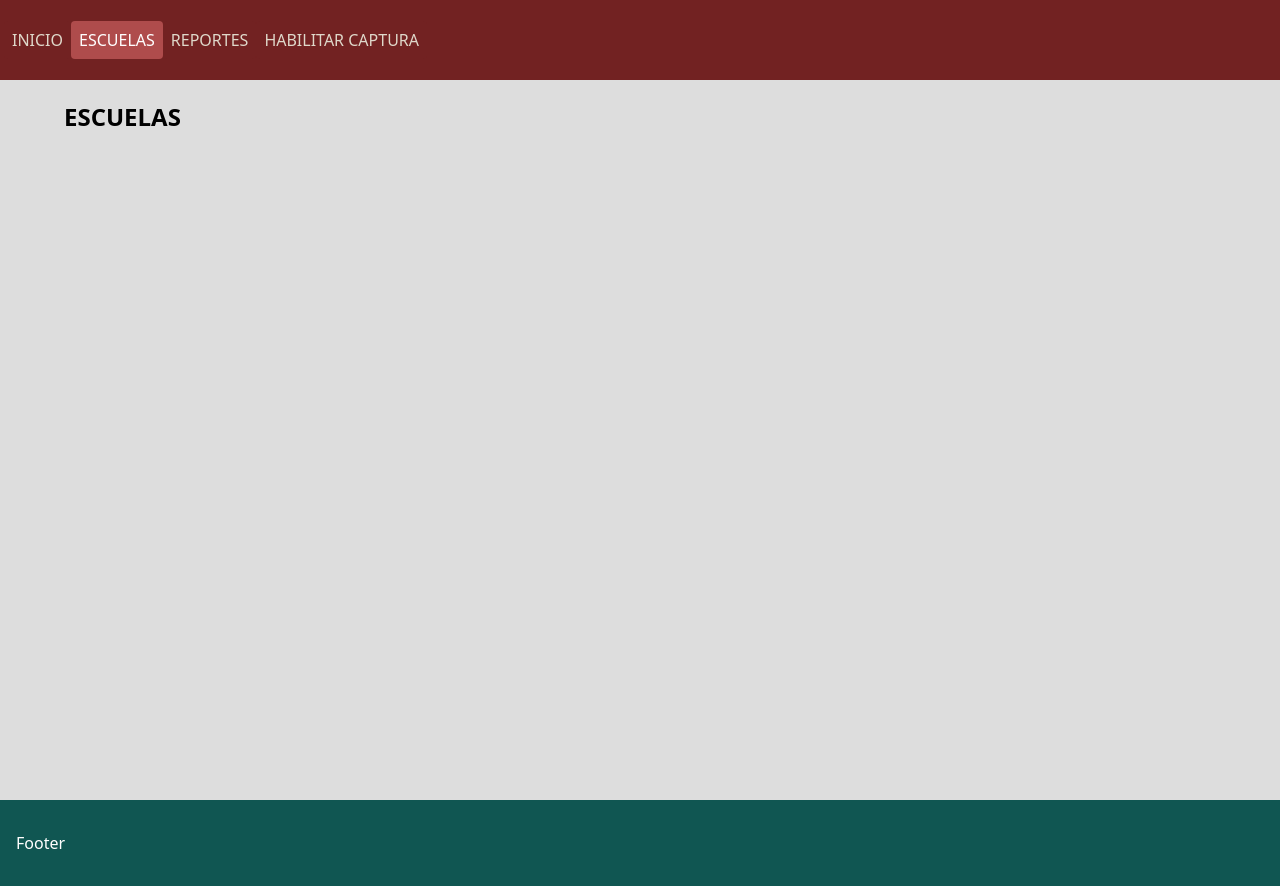
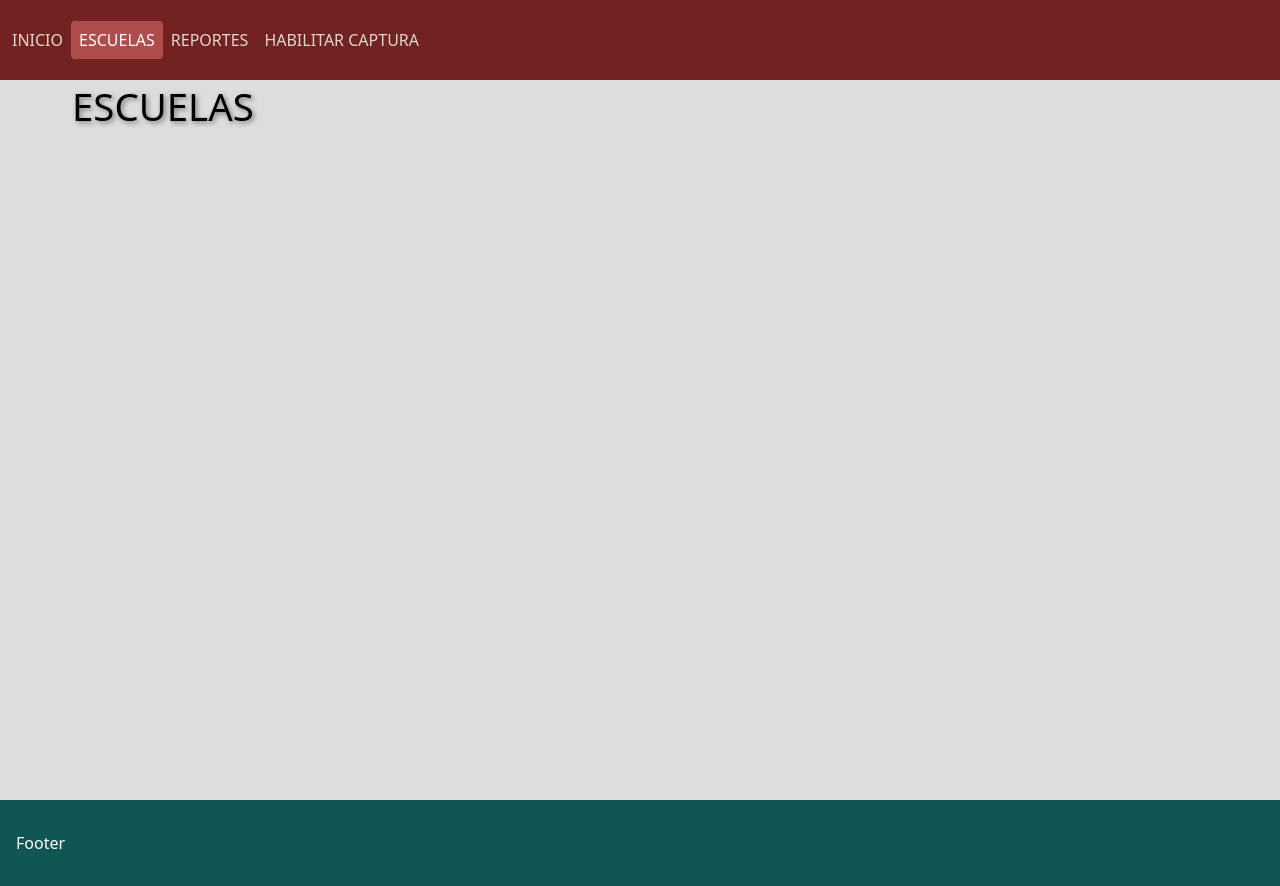
Before and after one commit to MiloJuarez/sce-react, a React app: page / in a window 1280 px wide. Built offline with nearby package versions, Linux system fonts and the light colour scheme.

Commit message:
Created ContentTitle comp.

```diff
--- /dev/null
+++ b/src/components/ContentTitle.jsx
@@ -0,0 +1,9 @@
+import React from "react";
+
+import "@styles/ContentTitle.scss";
+
+const ContentTitle = ({ label }) => {
+    return <h2 className='ContentTitle'>{label}</h2>;
+};
+
+export default ContentTitle;
--- a/src/pages/Schools.jsx
+++ b/src/pages/Schools.jsx
@@ -1,11 +1,12 @@
 import React from "react";
 
 import "@styles/Schools.scss";
+import ContentTitle from "../components/ContentTitle";
 
 const Schools = () => {
     return (
         <div className='Schools'>
-            <h2>ESCUELAS</h2>
+            <ContentTitle label={"ESCUELAS"} />
         </div>
     );
 };
--- /dev/null
+++ b/src/styles/ContentTitle.scss
@@ -0,0 +1,9 @@
+@use "vars";
+
+.ContentTitle {
+    margin: 0;
+    padding: 0 vars.$mMargin;
+    font-size: vars.$vbgFont;
+    font-weight: vars.$fw-light;
+    text-shadow: vars.$gray-dark 2px 2px 5px;
+}
--- a/src/styles/_vars.scss
+++ b/src/styles/_vars.scss
@@ -32,10 +32,13 @@ $pContainer: 16px;
 $pComponent: 4px;
 
 //* FONT SIZES
-$vbgFont: 2em;
+$vbgFont: 2.4em;
 $bFont: 1.2em;
 $mdFont: 1em;
 $nFont: 1em;
+
+//* FONT WEIGHTs
+$fw-light: 500;
 
 //* BORDER VARS
 $bradius: 4px;
```
